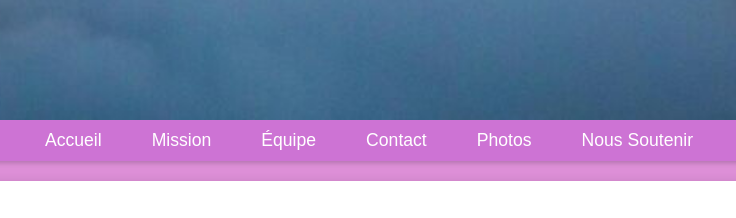
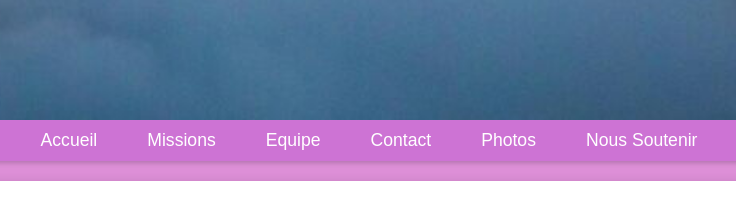
Before and after one commit to Yann-gif/Skyfall-Mission, a plain HTML site: page index.html in a window 1280 px wide. Shown: the part 880-1098 px from the top of the page, 271-1007 px from the left. Drawn offline with Linux system fonts and the light colour scheme; a web font is replaced by a local one.

Commit message:
Update index.html

```diff
--- a/index.html
+++ b/index.html
@@ -229,8 +229,8 @@
         <nav>
             <ul>
                 <li><a href="#accueil">Accueil</a></li>
-                <li><a href="mission">Mission</a></li>
-                <li><a href="equipe">Équipe</a></li>
+                <li><a href="Mission.html" target="_blank"> Missions</a></li>
+                <li><a href="Equipe.html" target="_blank">Equipe</a></li>
                 <li><a href="contact">Contact</a></li>
                 <li><a href="photos.html" target="_blank">Photos</a></li>
                 <li><a href="soutenir.html"target="_blank">Nous Soutenir</a></li>
@@ -293,7 +293,7 @@
                     <img src="images/1701508739youtube-png.png" alt="YouTube" style="width: 30px; height: 30px; margin-right: 10px;">
                 </a>
                 <a href="https://tiktok.com" target="_blank">
-                    <img src="images/tiktok logo.svg" alt="TikTok" style="width: 33px; height: 33px;">
+                    <img src="images/Screenshot 2025-03-16 213823.png" alt="TikTok" style="width: 33px; height: 33px;">
                 </a>
                 <a href="https://www.instagram.com/skyfall_mission/?__pwa=1#" target="_blank">
                     <img src="images/Instagram_logo_2022.svg" alt="Instagram" style="width: 35px; height: 30px;">
```
